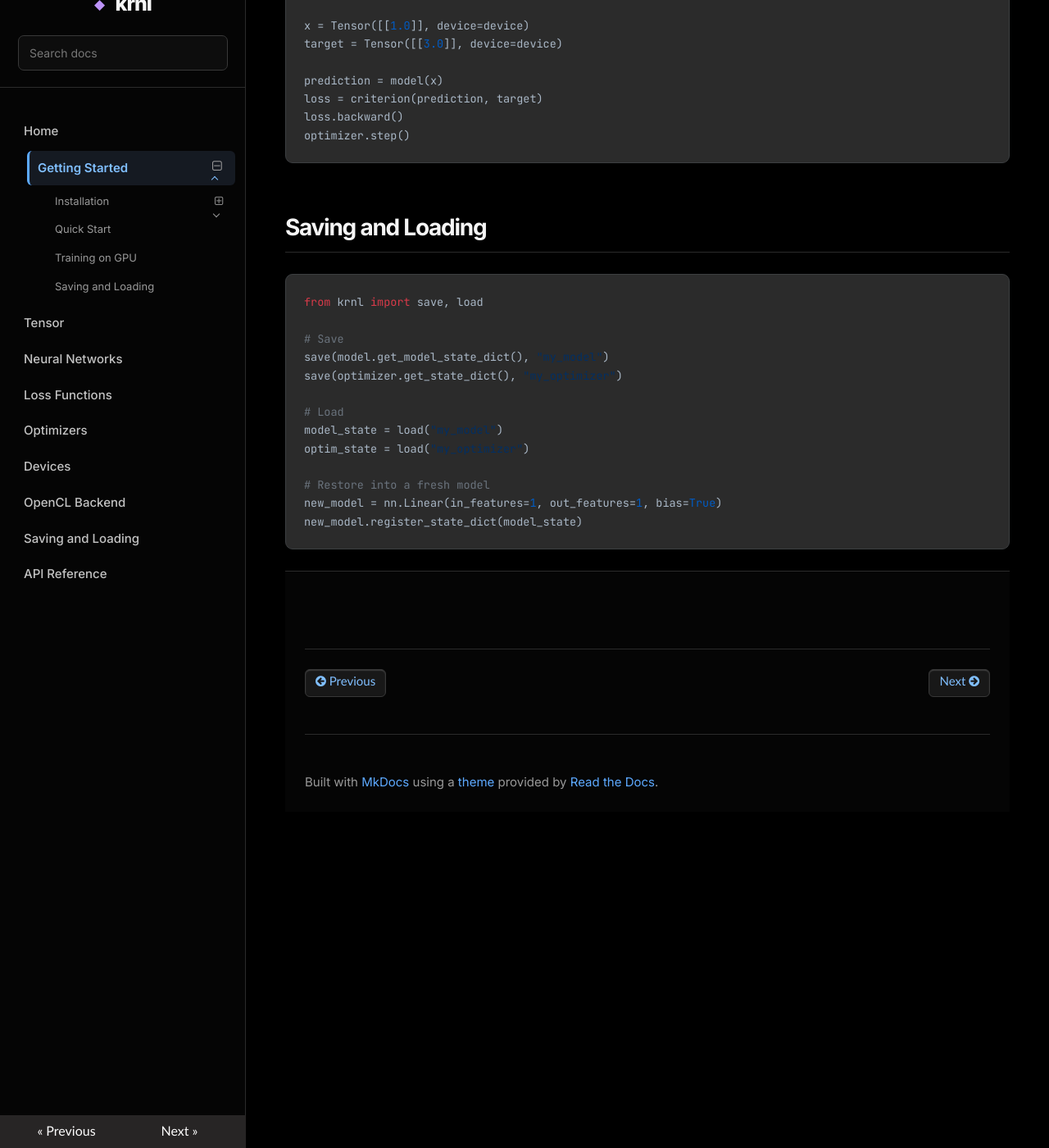
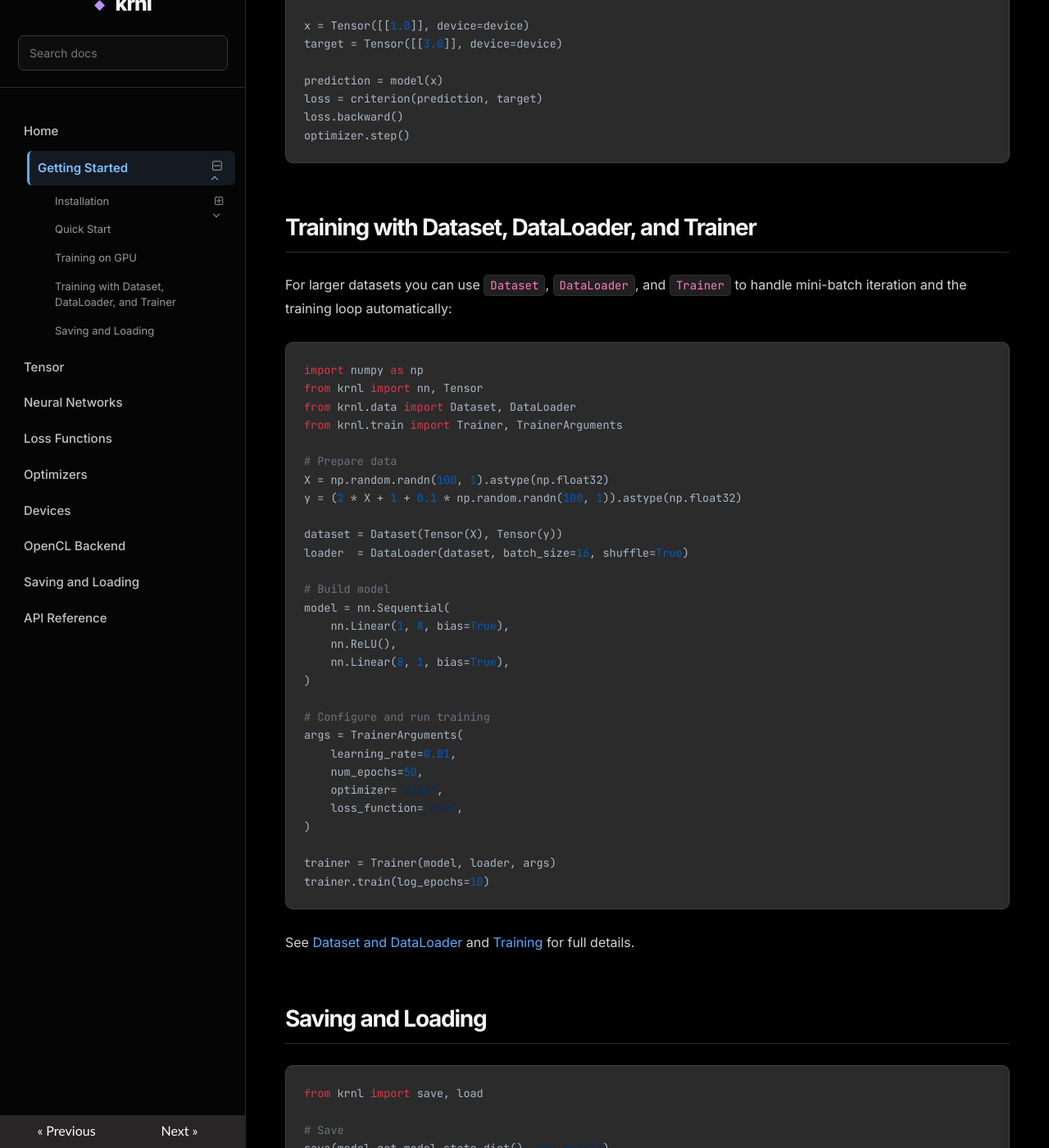
Before and after one commit to helloadhavan/krnl, an MkDocs documentation site: the page built from docs/getting_started.md, in a window 1280 px wide and 1400 px high, scrolled down 2121 px. Shown: the whole window at 82% size. Built offline with MkDocs 1.6.1, drawn with Linux system fonts in a browser that asks for light colours; nearby versions of some CDN libraries.

Commit message:
[Task] Update getting_started.md

````diff
--- a/docs/getting_started.md
+++ b/docs/getting_started.md
@@ -79,6 +79,44 @@ loss.backward()
 optimizer.step()
 ```
 
+## Training with Dataset, DataLoader, and Trainer
+
+For larger datasets you can use `Dataset`, `DataLoader`, and `Trainer` to handle mini-batch iteration and the training loop automatically:
+
+```python
+import numpy as np
+from krnl import nn, Tensor
+from krnl.data import Dataset, DataLoader
+from krnl.train import Trainer, TrainerArguments
+
+# Prepare data
+X = np.random.randn(100, 1).astype(np.float32)
+y = (2 * X + 1 + 0.1 * np.random.randn(100, 1)).astype(np.float32)
+
+dataset = Dataset(Tensor(X), Tensor(y))
+loader  = DataLoader(dataset, batch_size=16, shuffle=True)
+
+# Build model
+model = nn.Sequential(
+    nn.Linear(1, 8, bias=True),
+    nn.ReLU(),
+    nn.Linear(8, 1, bias=True),
+)
+
+# Configure and run training
+args = TrainerArguments(
+    learning_rate=0.01,
+    num_epochs=50,
+    optimizer="adam",
+    loss_function="mse",
+)
+
+trainer = Trainer(model, loader, args)
+trainer.train(log_epochs=10)
+```
+
+See [Dataset and DataLoader](data.md) and [Training](training.md) for full details.
+
 ## Saving and Loading
 
 ```python
````
